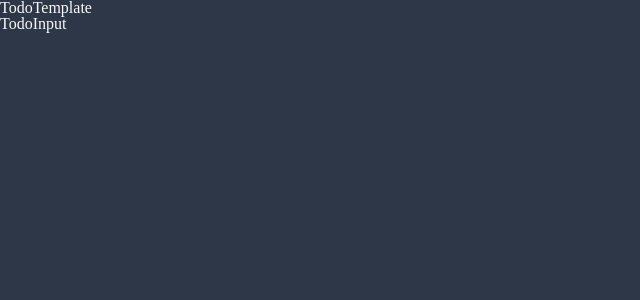
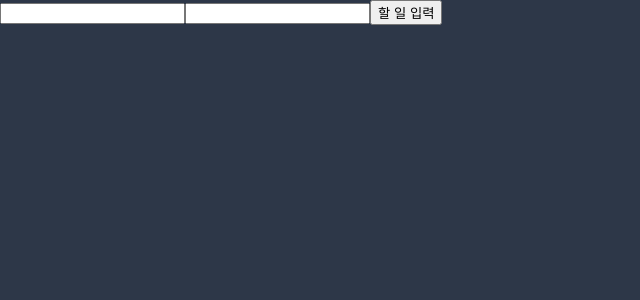
Before and after one commit to turtle601/to-do-to-do, a React (Create React App) app in the folder front/: page / in a window 1280 px wide. Shown: the top 300 px of the page, without its empty margins (0-640 px from the left). Built offline with nearby package versions, Linux system fonts and the light colour scheme.

Commit message:
feat: input 포맷 구현 #6

```diff
--- a/front/src/components/TodoInput.tsx
+++ b/front/src/components/TodoInput.tsx
@@ -1,7 +1,33 @@
 import React from 'react';
 
+import { useForm } from 'react-hook-form';
+
 const TodoInput = () => {
-  return <>TodoInput</>;
+  const {
+    register,
+    handleSubmit,
+    formState: { errors },
+  } = useForm();
+
+  const onValid = (data: any) => {
+    console.log(data);
+  };
+
+  console.log(errors);
+
+  return (
+    <>
+      <form onSubmit={handleSubmit(onValid)}>
+        <input {...register('todo', { required: '할 일을 입력하세요' })} />
+        <input
+          {...register('category', { required: '카테고리를 정해주세요' })}
+        />
+        <button type="submit">할 일 입력</button>
+      </form>
+      <div>{errors?.todo?.message}</div>
+      <div>{errors?.category?.message}</div>
+    </>
+  );
 };
 
 export default TodoInput;
--- a/front/src/components/TodoTemplate.tsx
+++ b/front/src/components/TodoTemplate.tsx
@@ -4,7 +4,6 @@ import { ChildrenProps } from '../types/type.props';
 const TodoTemplate = ({ children }: ChildrenProps) => {
   return (
     <>
-      <div>TodoTemplate</div>
       <div>{children}</div>
     </>
   );
```
Also changed, not shown: front/.eslintrc.json.
